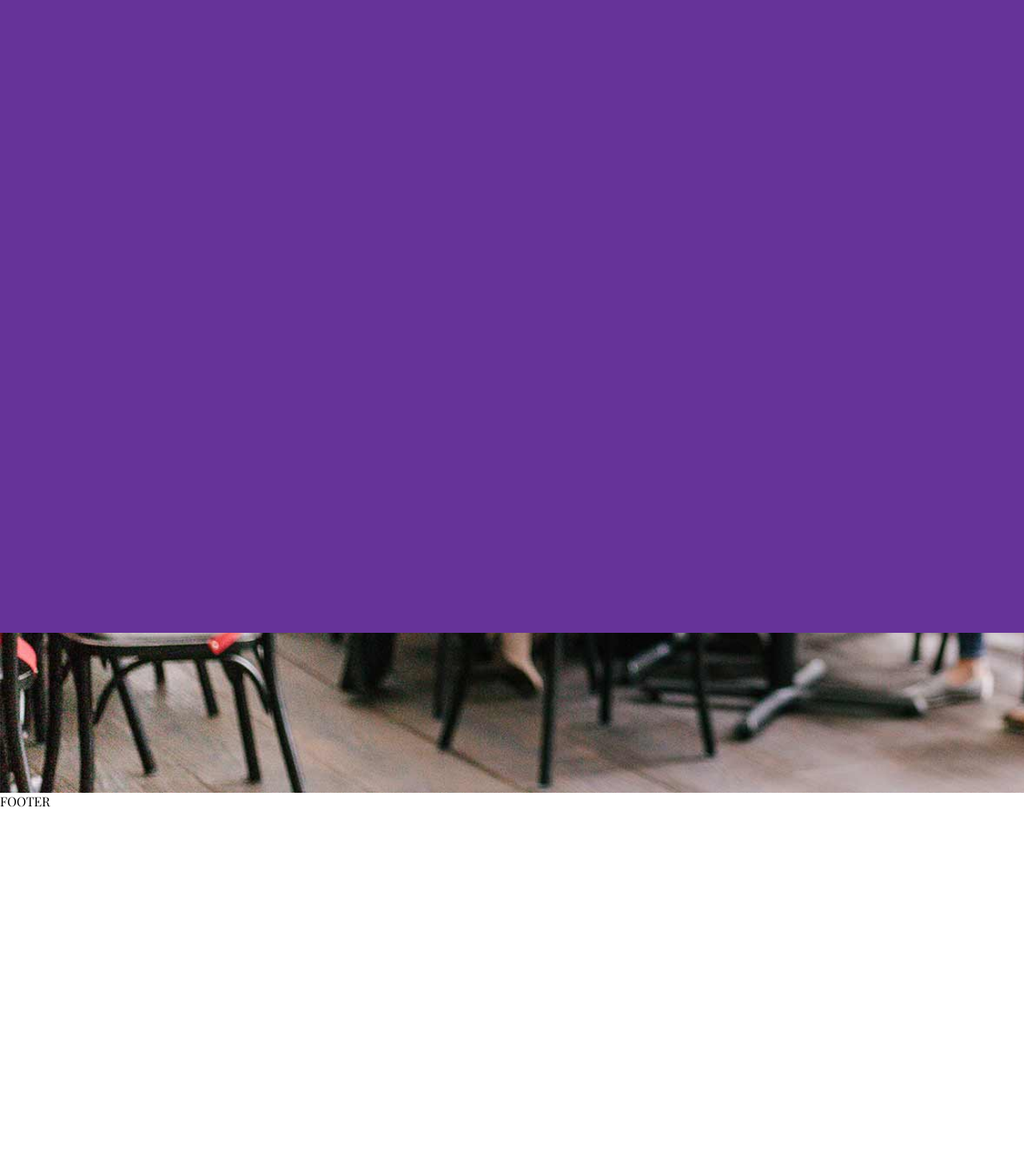
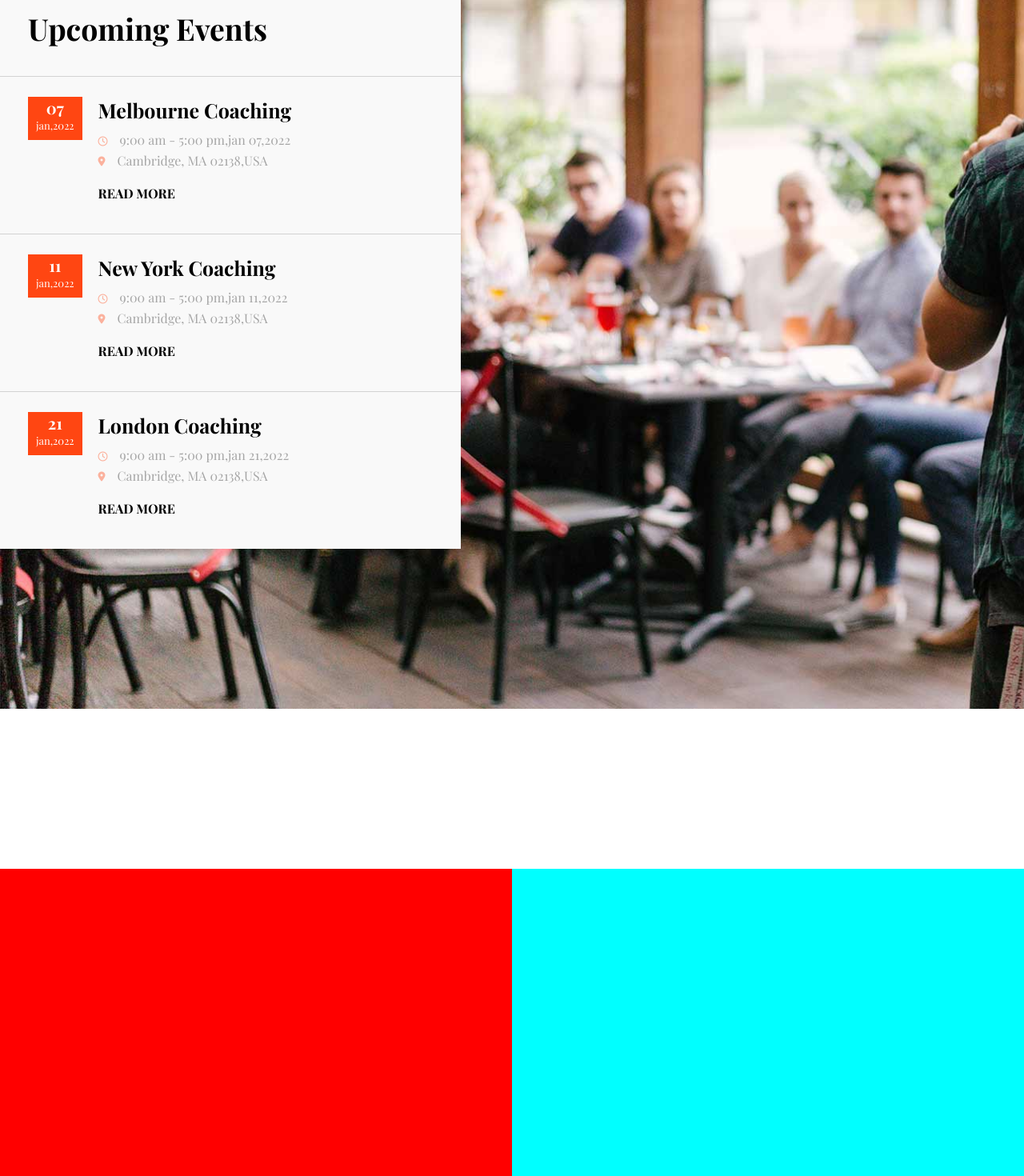
Before and after one commit to StefanoGrassoSG/proj-html-vuejs, a Vue app: page / in a window 1280 px wide. Shown: the part 2300-3770 px from the top of the page at 80% size. Before the commit the page ends 3312 px from the top, so only its background shows below. Built offline with nearby package versions, Linux system fonts and the light colour scheme; a web font is replaced by a local one.

Commit message:
ADD events component

```diff
--- a/src/assets/scss/partials/variables.scss
+++ b/src/assets/scss/partials/variables.scss
@@ -10,3 +10,4 @@ $fill-color-one: #ff4612;
 $primary-bg: #ffffff;
 $secondary-bg: #ff4612;
 $third-bg: #f9f9f9;
+$hover-bg: white;
--- /dev/null
+++ b/src/components/CreativeMainComponent.vue
@@ -0,0 +1,50 @@
+<script >
+export default {
+  data() {
+    return {
+
+    }
+  }
+}
+</script>
+
+<template>
+    <section>
+        <div class="container">
+            <div class="text">
+
+            </div>
+            <div class="lines">
+
+            </div>
+        </div>
+    </section>
+</template>
+
+<style lang="scss" scoped>
+@use "../assets/scss/partials/variables.scss" as *;
+
+section {
+    background-color: $primary-bg;
+
+    .container {
+        max-width: 1300px;
+        margin: auto;
+        padding: 200px 0;
+        height: 800px;
+        display: flex;
+
+        .text {
+            width: 50%;
+            background-color: red;
+            height: 100%
+        }
+
+        .lines {
+            width: 50%;
+            background-color: aqua;
+            height: 100%;
+        }
+    }
+}
+</style>
--- a/src/components/EventsMainComponent.vue
+++ b/src/components/EventsMainComponent.vue
@@ -2,7 +2,35 @@
 export default {
   data() {
     return {
-
+        events: [
+            {
+                day: '07',
+                month: 'jan',
+                year: '2022',
+                name: 'Melbourne Coaching',
+                place: 'Cambridge, MA 02138,USA',
+                starting: '9:00 am',
+                end: '5:00 pm'
+            },
+            {
+                day: '11',
+                month: 'jan',
+                year: '2022',
+                name: 'New York Coaching',
+                place: 'Cambridge, MA 02138,USA',
+                starting: '9:00 am',
+                end: '5:00 pm'
+            },
+            {
+                day: '21',
+                month: 'jan',
+                year: '2022',
+                name: 'London Coaching',
+                place: 'Cambridge, MA 02138,USA',
+                starting: '9:00 am',
+                end: '5:00 pm'
+            }
+        ]
     }
   }
 }
@@ -12,7 +40,41 @@ export default {
     <section>
         <div class="container">
             <div class="events-container">
-
+                <div class="title">
+                    <h3>
+                         Upcoming Events
+                    </h3>
+                </div>
+                <div class="event" v-for="(singleEvent, i) in events" :key="i">
+                    <div class="date">
+                        <div class="day">
+                            {{ singleEvent.day }}
+                        </div>
+                        <div class="month">
+                            {{ singleEvent.month }},{{ singleEvent.year }}
+                        </div>
+                    </div>
+                    <div class="info">
+                        <h5>
+                            {{ singleEvent.name }}
+                        </h5>
+                        <div class="time">
+                            <i class="fa-regular fa-clock fa-xs"></i>
+                            <span>
+                                {{ singleEvent.starting }} - {{ singleEvent.end }},{{ singleEvent.month }} {{ singleEvent.day }},{{ singleEvent.year }}
+                            </span>
+                        </div>
+                        <div class="place">
+                            <i class="fa-solid fa-location-dot fa-xs"></i>
+                            <span>
+                                {{ singleEvent.place }}
+                            </span>
+                        </div>
+                        <div class="more">
+                            READ MORE
+                        </div>
+                    </div>
+                </div>
             </div>
         </div>
     </section>
@@ -20,6 +82,7 @@ export default {
 
 <style lang="scss" scoped>
 @use "../assets/scss/partials/variables.scss" as *;
+
 section {
     background-image: url('../assets/img/h1-img-09.jpg');
     background-repeat: no-repeat;
@@ -28,12 +91,82 @@ section {
     .container {
         max-width: 1300px;
         margin: auto;
-        height: 800px;
-        background-color: rebeccapurple;
 
         .events-container {
-            width: 40%;
+            width: 45%;
+            height: 100%;
+            background-color: $third-bg;
 
+            .event:hover {
+                background-color: $hover-bg;
+            }
+
+            .event {
+                border-top: 1px solid lightgrey;
+                padding: 25px 35px;
+                padding-bottom: 40px;
+                cursor: pointer;
+                transition: all 0.3s ease-in-out;
+
+                .info {
+
+                    h5 {
+                        font-size: 25px;
+                    }
+
+                    .more {
+                        font-weight: bold;
+                        margin-top: 20px;
+                    }
+
+                    .time,
+                    .place {
+                        color: $secondary-text-color;
+
+                        i {
+                            color: $fill-color-one;
+                            filter: opacity(0.4);
+                            margin-right: 15px;
+                        }
+                    }
+
+                    .time {
+                        margin-top: 10px;
+                        margin-bottom: 5px;
+
+                        i {
+                            vertical-align: middle;
+                        }
+                    }
+                }
+               .date {
+                background-color: $secondary-bg;
+                height: 100%;
+                text-align: center;
+                color: $third-text-color;
+                padding: 10px;
+                padding-top: 0;
+                margin-right: 20px;
+
+                .day {
+                    font-weight: bold;
+                    font-size: 20px;
+                }
+
+                .month {
+                    font-size: small;
+                }
+            }
+            }
+
+            .title {
+                font-size: 32px;
+                padding: 20px 35px 35px
+            }
+
+            .event {
+                display: flex;
+            }
         }
     }
 }
--- a/src/components/MainComponent.vue
+++ b/src/components/MainComponent.vue
@@ -2,12 +2,14 @@
 import SectionOneMain from './SectionOneMain.vue';
 import SectionTwoMain from './SectionTwoMain.vue';
 import EventsMainComponent from './EventsMainComponent.vue';
+import CreativeMainComponent from './CreativeMainComponent.vue';
 
 export default {
   components: {
     SectionOneMain,
     SectionTwoMain,
-    EventsMainComponent
+    EventsMainComponent,
+    CreativeMainComponent
   },
   data() {
     return {
@@ -24,6 +26,8 @@ export default {
         <SectionTwoMain />
 
         <EventsMainComponent />
+
+        <CreativeMainComponent />
     </main>
 </template>
 
```
